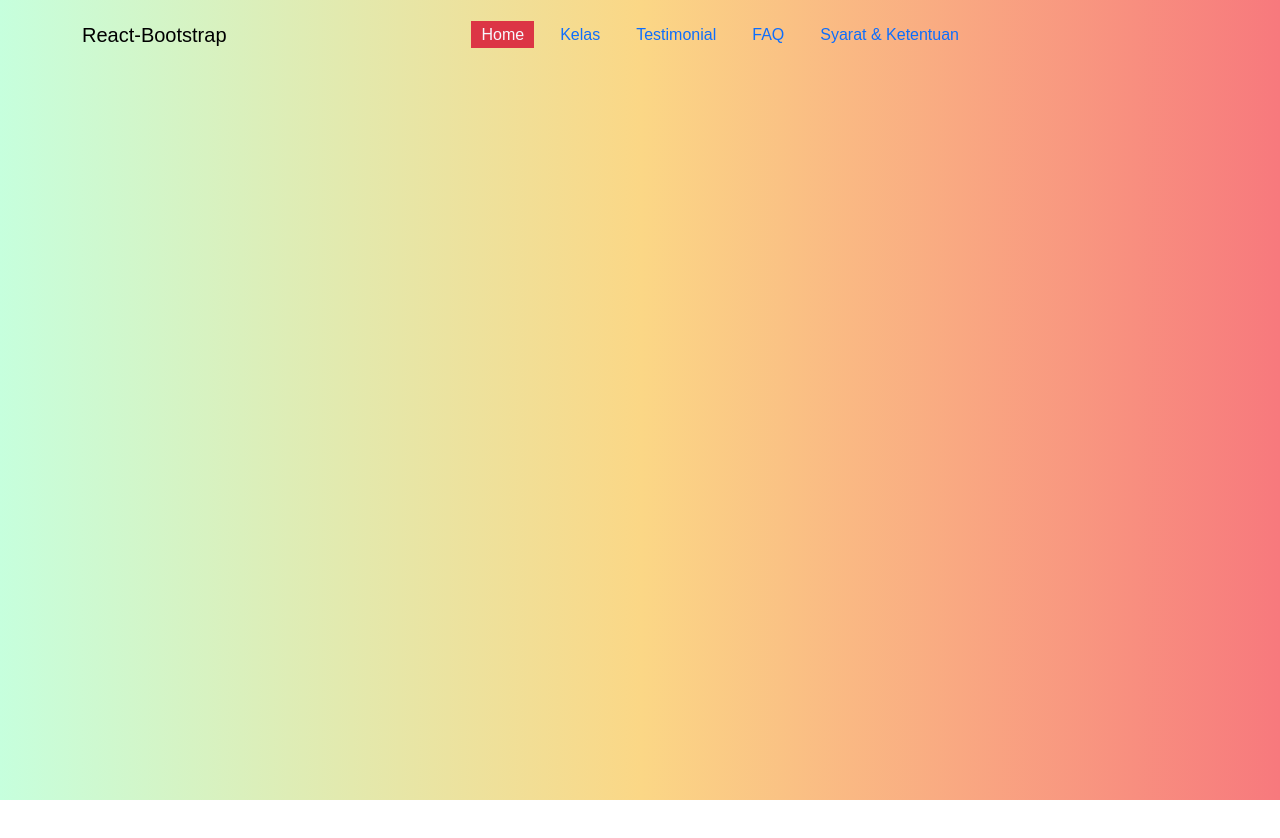
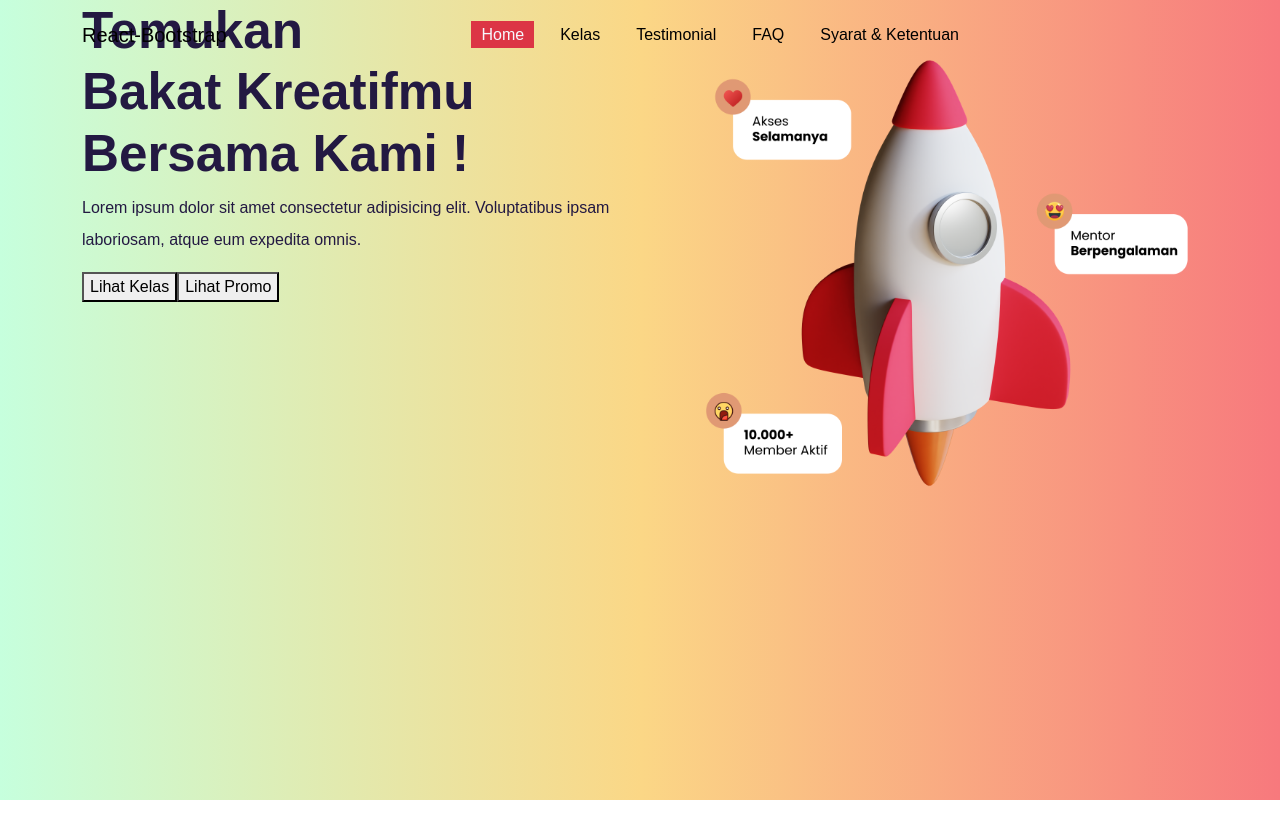
Before and after one commit to Wasbis/cri_clonning, a React (Vite) app: page / in a window 1280 px wide. Shown: the top 838 px of the page. Before the commit the page ends 800 px from the top, so only its background shows below. Built offline with nearby package versions, Linux system fonts and the light colour scheme.

Commit message:
Penambahan Background dan home page

```diff
--- a/src/components/NavbarComponent.jsx
+++ b/src/components/NavbarComponent.jsx
@@ -1,11 +1,25 @@
-import { Navbar, Container, Nav, NavDropdown } from "react-bootstrap";
+import { useState, useEffect } from "react";
+import { Navbar, Container, Nav } from "react-bootstrap";
 import { navLinks } from "../data/index";
 import { NavLink } from "react-router-dom";
 
-const Navbarcomponent = () => {
+const NavbarComponent = () => {
+  const [changeColor, setChangeColor] = useState(false);
+
+  const changeBackgroundColor = () => {
+    if (window.scrollY > 10) {
+      setChangeColor(true);
+    } else {
+      setChangeColor(false);
+    }
+  };
+  useEffect(() => {
+    changeBackgroundColor();
+    window.addEventListener("scroll", changeBackgroundColor);
+  });
   return (
     <div>
-      <Navbar expand="lg">
+      <Navbar expand="lg" className={changeColor ? "color-active" : ""}>
         <Container>
           <Navbar.Brand href="#home">React-Bootstrap</Navbar.Brand>
           <Navbar.Toggle aria-controls="basic-navbar-nav" />
@@ -46,4 +60,4 @@ const Navbarcomponent = () => {
   );
 };
 
-export default Navbarcomponent;
+export default NavbarComponent;
--- a/src/css/main.css
+++ b/src/css/main.css
@@ -14,12 +14,25 @@
   position: fixed;
   padding: 15px 0 15px 0;
   width: 100%;
+  transition: all 0.3s ease;
+  -webkit-transition: all 0.3s ease;
+  -moz-transition: all 0.3s ease;
+  -ms-transition: all 0.3s ease;
+  -o-transition: all 0.3s ease;
+  z-index: 9999;
+}
+
+.navbar.color-active{
+  background-color: var(--primary-color);
+  padding: 20px 0 20px 0;
+  border-bottom: 2px solid #dc354688  ;
 }
 
 .navbar .nav-link a {
   padding: 5px 10px 5px 10px;
   font-weight: 500;
   text-decoration: none;
+  color: var(--navbar-color-text);
 }
 
 .navbar .nav-link a:hover {
@@ -49,3 +62,24 @@ header {
     #c6ffdd
   ); /* W3C, IE 10+/ Edge, Firefox 16+, Chrome 26+, Opera 12+, Safari 7+ */
 }
+
+/* style Homepage Header  */
+
+.homepage .header-box h1{
+  font-size: 3.2rem;
+  font-weight: 600;
+  color: var(--color-text);
+}
+
+.homepage .header-box h1 span{
+  font-weight: 700;
+}
+
+.homepage .header-box p{
+  line-height: 2;
+  color: var(--color-text);
+  font-weight: 500;
+}
+.homepage .header-box img {
+  width: 100%;
+}
--- a/src/pages/HomePage.jsx
+++ b/src/pages/HomePage.jsx
@@ -1,7 +1,31 @@
+import { Container, Row, Col } from "react-bootstrap";
+import heroImage from "../assets/img/hero.png";
+
 const HomePage = () => {
   return (
     <div className="homepage">
-      <header className="w-100 min-vh-100"></header>
+      <header className="w-100 min-vh-100 d-flex align-item-center">
+        <Container>
+          <Row className="header-box d-flex align-item-center">
+            <Col>
+              <h1>
+                Temukan <br />
+                <span>Bakat Kreatifmu</span> <br /> Bersama Kami !
+              </h1>
+              <p>
+                Lorem ipsum dolor sit amet consectetur adipisicing elit.
+                Voluptatibus ipsam laboriosam, atque eum expedita omnis.
+              </p>
+              <button>Lihat Kelas</button>
+              <button>Lihat Promo</button>
+            </Col>
+            <Col>
+              <img src={heroImage} alt="hero-img" />
+            </Col>
+          </Row>
+        </Container>
+      </header>
+      <div className="kelas w-100 min-vh-100"></div>
     </div>
   );
 };
```
